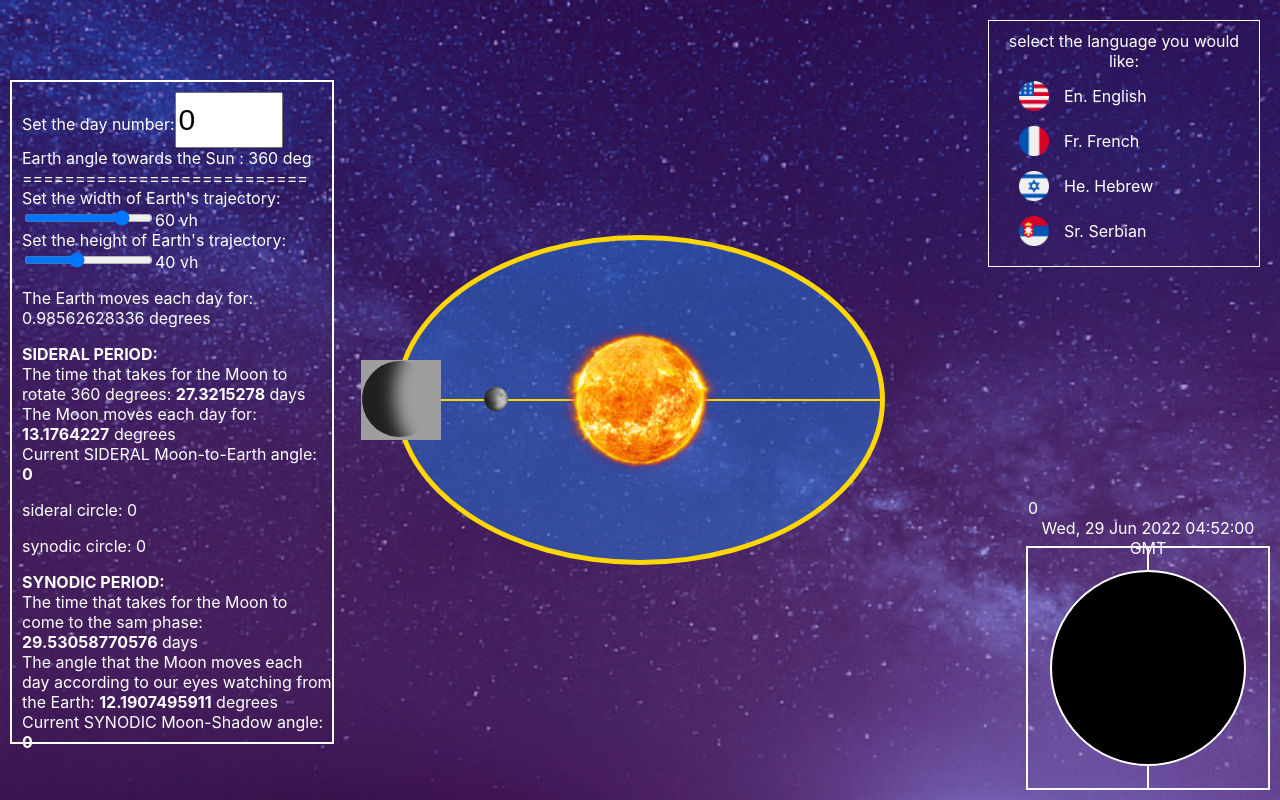
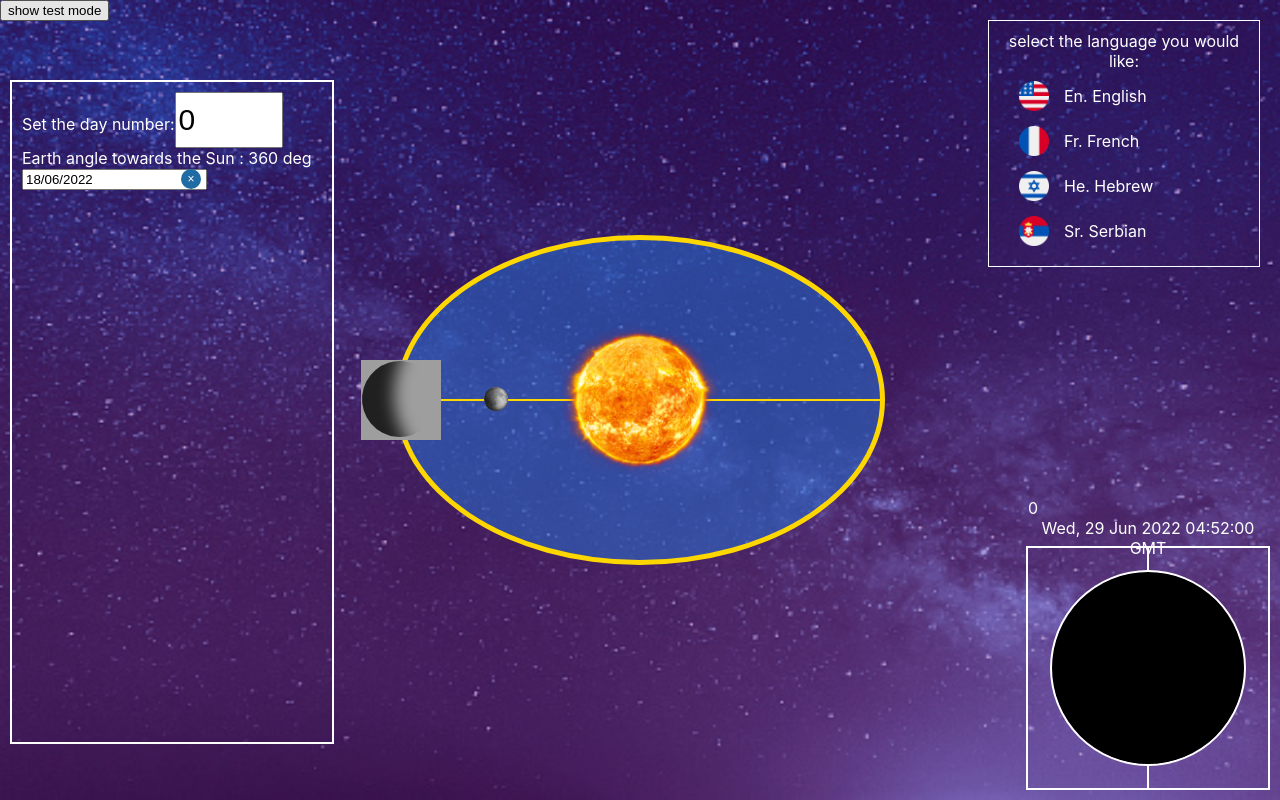
Before and after one commit to ZackEnixey/genesis, a React (Create React App) app: page / in a window 1280 px wide. Built offline with nearby package versions, Linux system fonts and the light colour scheme; grey boxes are pictures that could not be loaded.

Commit message:
Add DatePicker and add test mode. Toggle test mode on button.

```diff
--- a/package.json
+++ b/package.json
@@ -9,9 +9,11 @@
     "@types/jest": "^27.5.0",
     "@types/node": "^16.11.33",
     "@types/react": "^18.0.8",
+    "@types/react-datepicker": "^4.4.2",
     "@types/react-dom": "^18.0.3",
     "node-sass": "^7.0.1",
     "react": "^18.1.0",
+    "react-datepicker": "^4.8.0",
     "react-dom": "^18.1.0",
     "react-rnd": "^10.3.7",
     "react-scripts": "5.0.1",
--- a/src/components/board/Board.tsx
+++ b/src/components/board/Board.tsx
@@ -1,14 +1,18 @@
+import { useContext } from "react";
 import { SolarSystem, Sidebar, Language, MoonPhases } from "../";
+import { TestContext } from "../../context";
 import TestSideralVsSynodic from "../solarSystem/TestSideralVsSynodic";
 
 const Board = () => {
+    const { isTestMode, setIsTestMode } = useContext(TestContext);
+    const textModeText: string = isTestMode ? "hide test mode" : "show test mode";
 
     return (
         <div className="board_wrapper">
-
+            <button style={{position: "absolute", top: 0, left: 0, zIndex: 2}} onClick={() => setIsTestMode(!isTestMode)}> {textModeText} </button>
             <SolarSystem />
             <Sidebar />
-            {/* <TestSideralVsSynodic /> */}
+            <TestSideralVsSynodic />
             <Language />
             <MoonPhases />
         </div>
--- a/src/components/sidebar/Sidebar.tsx
+++ b/src/components/sidebar/Sidebar.tsx
@@ -1,7 +1,8 @@
 import { useContext } from "react";
-import { BoardContext } from "../../context";
+import { BoardContext, TestContext } from "../../context";
 import text from "../language/checkLanguageInput";
 import AdjustEarthToSunAngle from "./AdjustEarthToSunAngle";
+import DatePickerComponent from "./datePicker/DatePickerComponent";
 
 const Sidebar = () => {
     const {
@@ -18,6 +19,7 @@ const Sidebar = () => {
         theNumberOfDegreesTheMoonMovesEachDayComparedToTheEarth,
         theNumberOfDegreesTheMoonMovesEachDayAccordingToOurEyes
     } = useContext(BoardContext);
+    const { isTestMode } = useContext(TestContext);
 
     const theMoonShiftDeegreesAccordintToTheNumberOfDays: number = dayNumber * theNumberOfDegreesTheMoonMovesEachDayComparedToTheEarth
 
@@ -27,6 +29,9 @@ const Sidebar = () => {
 
                 <AdjustEarthToSunAngle />
 
+                <DatePickerComponent />
+
+                {isTestMode && <div>
                     {`===========================`}
 
                     <div style={{width: "300px"}}>
@@ -72,7 +77,7 @@ const Sidebar = () => {
                         <div> The angle that the Moon moves each day according to our eyes watching from the Earth: <b>{theNumberOfDegreesTheMoonMovesEachDayAccordingToOurEyes}</b> degrees </div>
                         <div> Current SYNODIC Moon-Shadow angle: <b>{theMoonShiftDeegreesAccordintToTheNumberOfDays}</b> </div>
                     </div>
-
+                </div>}
 
             </div>
         </div>
--- /dev/null
+++ b/src/components/sidebar/datePicker/DatePickerComponent.tsx
@@ -0,0 +1,30 @@
+import { useEffect, useState } from "react";
+import DatePicker from "react-datepicker";
+import "react-datepicker/dist/react-datepicker.css";
+
+const DatePickerComponent = () => {
+    const [selectedDate, setSelectedDate] = useState<Date>(new Date());
+
+    const processSelectedDate = (date: Date) => {
+        setSelectedDate(date);
+        console.log(date);
+    }
+
+    return (
+        <div>
+            <DatePicker
+                selected={selectedDate}
+                onChange={(date: Date) => processSelectedDate(date)}
+                dateFormat="dd/MM/yyyy"
+                filterDate={ (date: Date) => date.getDay() !== 6 && date.getDay() !== 0}
+                isClearable
+                showYearDropdown
+                scrollableMonthYearDropdown
+                />
+        </div>
+    );
+
+
+}
+
+export default DatePickerComponent;
--- a/src/components/solarSystem/TestSideralVsSynodic.tsx
+++ b/src/components/solarSystem/TestSideralVsSynodic.tsx
@@ -1,5 +1,5 @@
 import { useContext } from "react";
-import { BoardContext } from "../../context";
+import { BoardContext, TestContext } from "../../context";
 
 const TestSideralVsSynodic = () => {
     const {
@@ -8,6 +8,7 @@ const TestSideralVsSynodic = () => {
         theNumberOfDegreesTheMoonMovesEachDayComparedToTheEarth,
         theNumberOfDegreesTheMoonMovesEachDayAccordingToOurEyes
     } = useContext(BoardContext);
+    const { isTestMode } = useContext(TestContext);
     const days: number[] = Array.from(Array(600).keys());
 
     const sideral = (day: number) => {
@@ -26,8 +27,10 @@ const TestSideralVsSynodic = () => {
         return <div style={{width: "200px"}}>{theNumberOfDegreesTheMoonMovesEachDayAccordingToOurEyes*day}</div>;
     }
 
+    if (!isTestMode) return null;
+
     return (
-        <div className="" style={{overflow: "scroll", position: "absolute", right: 10, top: 0, textAlign: "left", color: "white", height: "800px", width: "500px"}}>
+        <div className="" style={{overflow: "scroll", transition: "1s", position: "absolute", right: 10, top: 0, textAlign: "left", color: "white", height: "800px", width: "500px"}}>
 
             ............. sideral: {sideralPeriodNumberOfDays} ............... synodic: {synodicPeriodNumberOfDays}
             {days.map( (day: number) => {
--- a/src/context/GlobalContextProvider.tsx
+++ b/src/context/GlobalContextProvider.tsx
@@ -1,5 +1,6 @@
 import React, { FC } from "react";
 import { BoardContextProvider } from "./BoardContext";
+import { TestContextProvider } from "./TestContext";
 
 interface GlobalContextProps {
   children: React.ReactNode;
@@ -8,7 +9,9 @@ interface GlobalContextProps {
 const GlobalContextProvider: FC<GlobalContextProps> = (props) => {
     return (
         <BoardContextProvider>
-                {props.children}
+			<TestContextProvider>
+				{props.children}
+			</TestContextProvider>
         </BoardContextProvider>
     );
 };
--- /dev/null
+++ b/src/context/TestContext.tsx
@@ -0,0 +1,29 @@
+import React, { FC, createContext, useState } from "react";
+
+interface ITestContext {
+    isTestMode: boolean;
+    setIsTestMode(isTestMode: boolean): void;
+};
+
+const TestContext = createContext({} as ITestContext);
+
+interface TestContextProps {
+    children: React.ReactNode;
+};
+
+const TestContextProvider: FC<TestContextProps> = (props) => {
+    const [isTestMode, setIsTestMode] = useState<boolean>(false);
+
+    const providerValue = {
+        isTestMode,
+        setIsTestMode,
+    };
+
+    return (
+        <TestContext.Provider value={providerValue}>
+            {props.children}
+        </TestContext.Provider>
+    );
+};
+
+export { TestContext, TestContextProvider };
--- a/src/context/index.ts
+++ b/src/context/index.ts
@@ -1,4 +1,5 @@
 import { BoardContext } from "./BoardContext";
+import { TestContext } from "./TestContext";
 export { default as GlobalContextProvider } from "./GlobalContextProvider";
 
-export { BoardContext };
+export { TestContext, BoardContext };
```
Also changed, not shown: 1 other file (tests, documents, lock files or other folders). Lines whose indentation alone changed are shown as unchanged.
